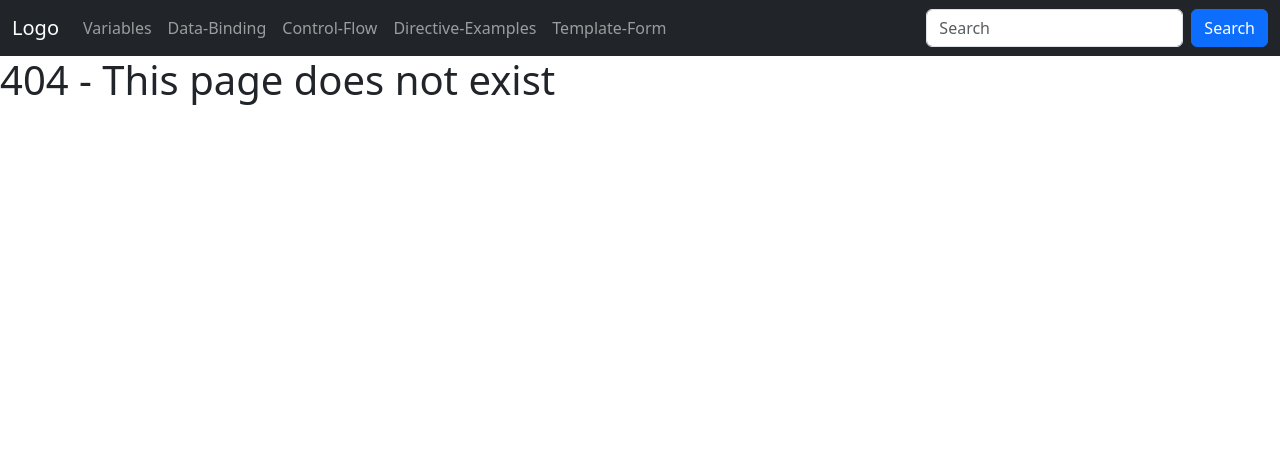
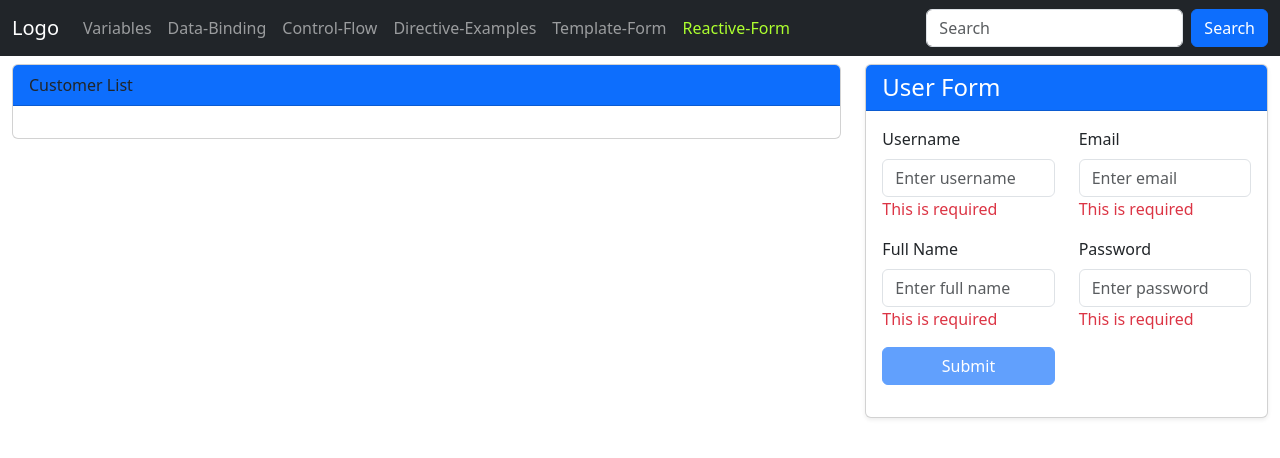
Before and after one commit to mmanzin-dev/Praksa1, an Angular app in the folder angular22Tutorial/: page /reactiveform in a window 1280 px wide. Before the commit this address had no page. Shown: the top 458 px of the page. Built offline with nearby package versions, Linux system fonts and the light colour scheme.

Commit message:
Reactive form

```diff
--- a/angular22Tutorial/src/app/app.html
+++ b/angular22Tutorial/src/app/app.html
@@ -24,6 +24,9 @@
         <li class="nav-item">
           <a class="nav-link" routerLinkActive="active" routerLink="templateform">Template-Form</a>
         </li>
+        <li class="nav-item">
+          <a class="nav-link" routerLinkActive="active" routerLink="reactiveform">Reactive-Form</a>
+        </li>
       </ul>
       <form class="d-flex">
         <input class="form-control me-2" type="text" placeholder="Search">
--- a/angular22Tutorial/src/app/app.routes.ts
+++ b/angular22Tutorial/src/app/app.routes.ts
@@ -5,6 +5,7 @@
 import { NotFound } from './components/not-found/not-found';
 import { ControlFlow } from './components/control-flow/control-flow';
 import { TemplateForm } from './components/template-form/template-form';
+import { ReactiveForm } from './components/reactive-form/reactive-form';
 
 export const routes: Routes = [
     {
@@ -34,6 +35,10 @@
         component: TemplateForm
     },
     {
+        path:'reactiveform',
+        component: ReactiveForm
+    },
+    {
         // Route/page for when user wants to go to non-existing route/page
         // Wildcard route
         path:'**',
--- /dev/null
+++ b/angular22Tutorial/src/app/components/reactive-form/reactive-form.html
@@ -0,0 +1,81 @@
+<div class="container-fluid py-2">
+    <div class="row">
+        <div class="col-8">
+            <div class="card">
+                <div class="card-header bg-primary">
+                    Customer List
+                </div>
+                <div class="card-body">
+
+                </div>
+            </div>
+        </div>
+        <div class="col-4">
+            <div class="card shadow-sm">
+                <div class="card-header bg-primary text-white">
+                    <h4 class="mb-0">User Form</h4>
+                </div>
+                <div class="card-body">
+                    <!-- First, bind the form with one in .ts file -->
+                    <form [formGroup]="userForm">
+                        <div class="row">
+                            <div class="col-md-6 mb-3">
+                                <label for="userName" class="form-label">Username</label>
+                                <!-- Then secondly, on every input element use formControlName -->
+                                <input type="text" formControlName="userName" class="form-control" id="userName" name="userName"
+                                    placeholder="Enter username">
+                                <div class="text-danger">
+                                    @if (userForm.controls['userName'].errors?.['required']) {
+                                        <span>This is required</span>
+                                    }
+                                    @if (userForm.controls['userName'].errors?.['minlength']) {
+                                        <span>Min 4 characters</span>
+                                    }
+                                </div>
+                            </div>
+
+                            <div class="col-md-6 mb-3">
+                                <label for="emailId" class="form-label">Email</label>
+                                <input type="email" formControlName="emailId" class="form-control" id="emailId" name="emailId" placeholder="Enter email">
+                                <div class="text-danger">
+                                    @if (userForm.controls['emailId'].errors?.['required']) {
+                                        <span>This is required</span>
+                                    }
+                                    @if (userForm.controls['emailId'].errors?.['email']) {
+                                        <span>Enter a valid email</span>
+                                    }
+                                </div>
+                            </div>
+
+                            <div class="col-md-6 mb-3">
+                                <label for="fullName" class="form-label">Full Name</label>
+                                <input type="text" formControlName="fullName" class="form-control" id="fullName" name="fullName"
+                                    placeholder="Enter full name">
+                                <div class="text-danger">
+                                    @if (userForm.controls['fullName'].errors?.['required']) {
+                                        <span>This is required</span>
+                                    }
+                                </div>
+                            </div>
+
+                            <div class="col-md-6 mb-3">
+                                <label for="password" class="form-label">Password</label>
+                                <input type="password" formControlName="password" class="form-control" id="password" name="password"
+                                    placeholder="Enter password">
+                                <div class="text-danger">
+                                    @if (userForm.controls['password'].errors?.['required']) {
+                                        <span>This is required</span>
+                                    }
+                                </div>
+                            </div>
+
+                            <div class="col-md-6 mb-3 d-flex align-items-end">
+                                <button type="button" [disabled]="userForm" (click)="onSaveCustomer()" class="btn btn-primary w-100">Submit</button>
+                            </div>
+                        </div>
+                    </form>
+                </div>
+            </div>
+        </div>
+    </div>
+</div>
--- /dev/null
+++ b/angular22Tutorial/src/app/components/reactive-form/reactive-form.ts
@@ -0,0 +1,43 @@
+import { Component, inject } from '@angular/core';
+import { Form, FormBuilder, FormControl, FormGroup, NgForm, ReactiveFormsModule, Validators } from '@angular/forms';
+
+@Component({
+  selector: 'app-reactive-form',
+  imports: [ReactiveFormsModule],
+  templateUrl: './reactive-form.html',
+  styleUrl: './reactive-form.css',
+})
+export class ReactiveForm {
+  // Reactive Form using FormGroup
+  userForm: FormGroup = new FormGroup ({
+    userId: new FormControl(0),
+    userName: new FormControl("", [Validators.required, Validators.minLength(4)]),
+    emailId: new FormControl("", [Validators.required, Validators.email]),
+    fullName: new FormControl("", [Validators.required]),
+    password: new FormControl("", [Validators.required])
+  });
+
+  // Reactive Form using FormBuilder service
+  // Services are injected, constructor was the old way
+  formBuilder = inject(FormBuilder)
+  // We use ! to NOT initialize here
+  studentForm!: FormGroup;
+
+  constructor(private fb: FormBuilder) {
+    this.studentForm = this.formBuilder.group({
+      // Specify the FormControls
+      studId: [0],
+      studName: ['', Validators.required, Validators.minLength(2)],
+      city: ['']
+    })
+  }
+
+  onSaveCustomer() {
+    if (this.userForm.invalid) {
+      alert('Form is not valid');
+    } else {
+      confirm('Do you want to save?');
+      const formValue = this.userForm.value;
+    }
+  }
+}
```
Also changed, not shown: angular22Tutorial/src/app/components/reactive-form/reactive-form.css (added), 1 other file (tests, documents, lock files or other folders).
